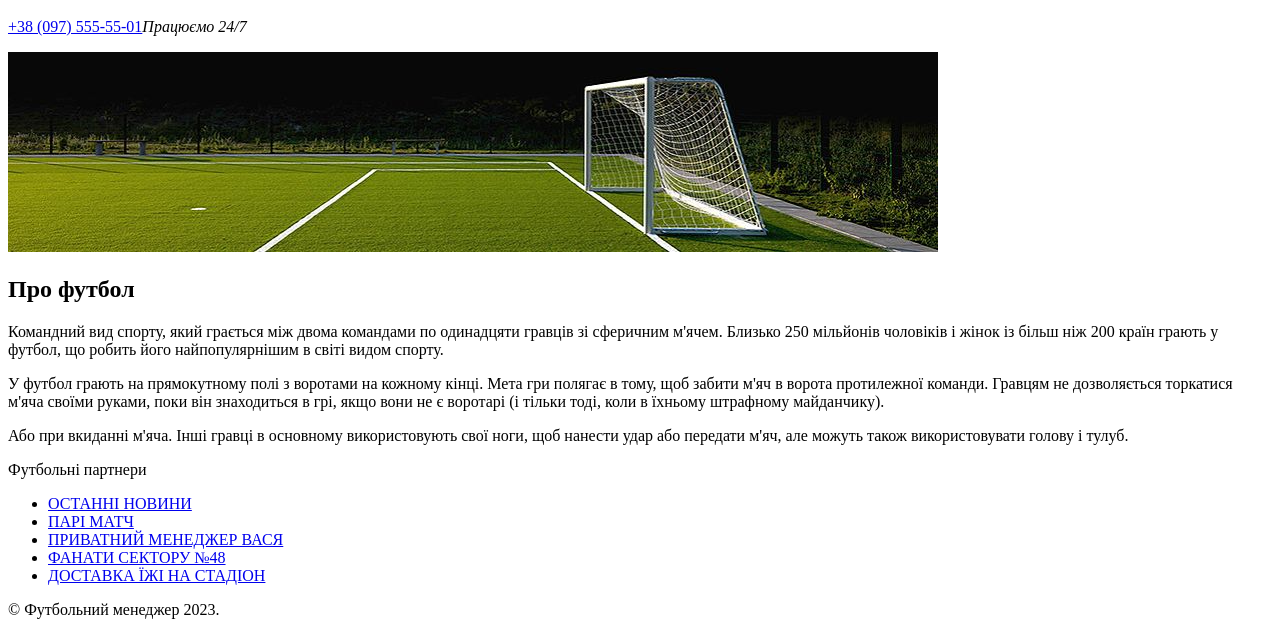
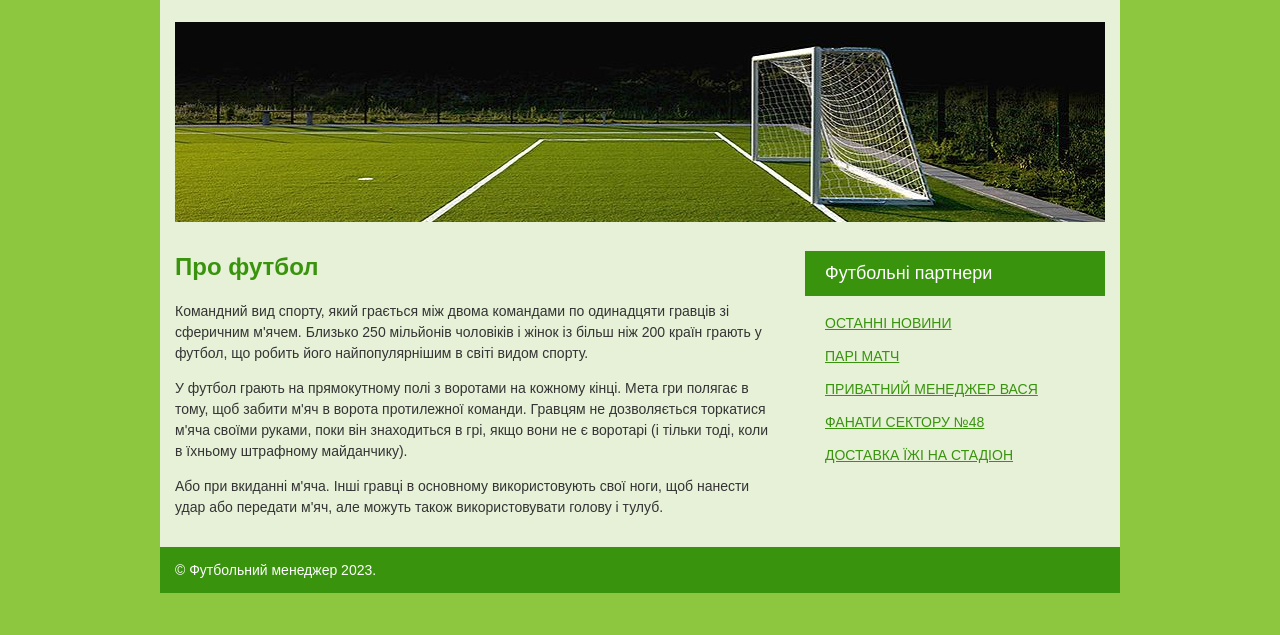
Before and after one commit to VSuh1n/pr1_football, a plain HTML site: page index.html in a window 1280 px wide. Shown: the part 325-960 px from the top of the page. After the commit the page ends 918 px from the top, so only its background shows below. Drawn offline with Linux system fonts and the light colour scheme.

Commit message:
Add files via upload

```diff
--- a/index.html
+++ b/index.html
@@ -7,6 +7,7 @@
  <title>Футбольний менеджер. Офіційний сайт. Футбол Хмельницький</title>
  <!-- <link rel="stylesheet" href="css/style.css"> -->
 </head>
+<link rel="stylesheet" href="style.css">
 <body>
  <div class="wrapper">
  <header>
@@ -78,4 +79,5 @@
 </footer>
 </div>
 </body>
+
 </html>
--- /dev/null
+++ b/style.css
@@ -0,0 +1,109 @@
+body {
+    background-color: #8dc63f;
+    font-family: Arial, Helvetica, sans-serif;
+    margin: 0;
+    }
+    .wrapper {
+        background: rgba(253, 253, 253, 0.8);
+    max-width: 960px;
+    margin: 0 auto;
+    padding: 0 15px;
+    box-sizing: border-box;
+    }
+    .header {
+    display: flex;
+    justify-content: space-between;
+    padding: 25px 0;
+    }
+    .logo {
+    display: flex;
+    align-items: center;
+    }
+    .logo p,
+    .contacts a {
+    font-size: 22px;
+    color: #39930d;
+    text-decoration-line: none;
+    }
+    .logo p,
+    .contacts p {
+    margin: 0;
+    }
+    .logo b {
+    font-size: 44px;
+    color: #39930d;
+    display: block;
+    }
+    .logo i,
+    .contacts i {
+    font-size: 14px;
+    color: #5a5a5a;
+    }
+    .logo img {
+    margin: 0 35px;
+    }
+    .contacts a {
+    display: block;
+    margin-bottom: 8px;
+    }
+
+    .contacts i {
+    display: block;
+    text-align: right;
+    }
+    .main {
+    display: flex;
+    justify-content: space-between;
+    padding: 7px 0 30px;
+    }
+    .main h1 {
+    font-size: 24px;
+    color: #39930d;
+    }
+    .main p {
+    font-size: 14px;
+    line-height: 1.5em;
+    color: #343434;
+    }
+    .main-picture {
+    width: 100%;
+    vertical-align: bottom;
+    }
+    .main-text {
+    max-width: 600px;
+    }
+    .menu {
+    width: 300px;
+    }
+    .menu p {
+    padding: 9px 20px;
+    background-color: #39930d;
+    font-size: 18px;
+
+    color: #fff;
+    }
+    .menu ul {
+    list-style: none;
+    padding-left: 20px;
+    }
+    .menu li {
+    margin-bottom: 15px;
+    }
+    .menu a:hover {
+    color: #39930d;
+    text-decoration: none;
+    }
+    .menu a {
+    list-style: none;
+    font-size: 14px;
+    text-decoration: underline;
+    text-transform: uppercase;
+    color: #39930d;
+    }
+    .footer {
+    padding: 15px 15px;
+    font-size: 14px;
+    color: #fff;
+    background-color: #39930d;
+    margin: -15px;
+    }
```
